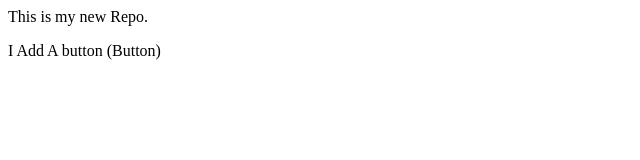
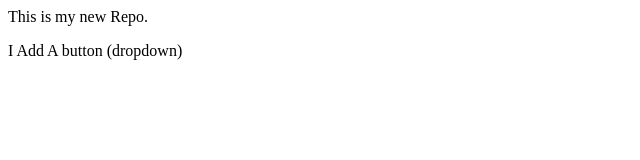
Before and after one commit to aftabrafi20/LocalRepo, a plain HTML site: page index.html in a window 1280 px wide. Shown: the full height of the page, 0-640 px from the left. Drawn offline with Linux system fonts and the light colour scheme.

Commit message:
added a dropdown

```diff
--- a/index.html
+++ b/index.html
@@ -1,2 +1,2 @@
 <p>This is my new Repo.</p>
-<p> I Add A button (Button)</p>
+<p> I Add A button (dropdown)</p>
```
